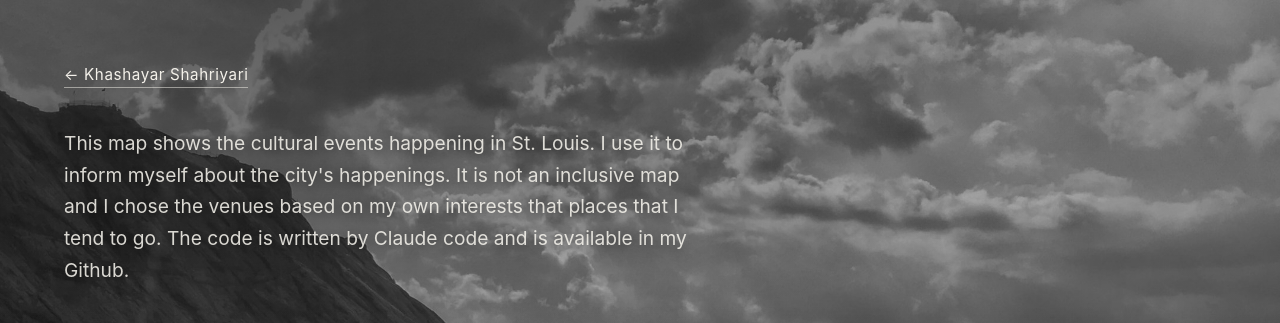
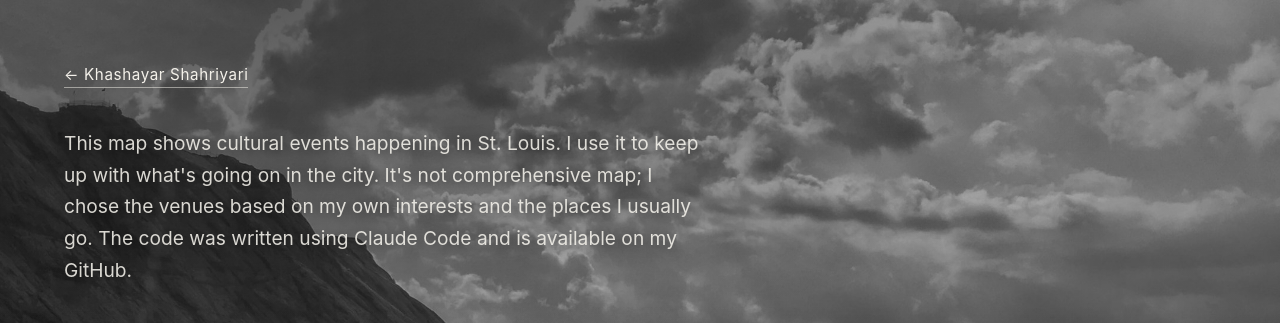
Before and after one commit to khashayarshahriyari/khashayar, a plain HTML site: page temporal-entanglements.html in a window 1280 px wide. Shown: the top 323 px of the page. Drawn offline with Linux system fonts and the light colour scheme; grey boxes are pictures that could not be loaded.

Commit message:
Update temporal-entanglements.html

```diff
--- a/temporal-entanglements.html
+++ b/temporal-entanglements.html
@@ -15,9 +15,7 @@
     <h1 class="visually-hidden">Temporal Entanglements, an interactive map of St. Louis cultural events</h1>
 
     <p class="intro">
-      This map shows the cultural events happening in St. Louis. I use it to inform myself about the city's happenings.
-      It is not an inclusive map and I chose the venues based on my own interests that places that I tend to go.
-      The code is written by Claude code and is available in my Github.
+     This map shows cultural events happening in St. Louis. I use it to keep up with what's going on in the city. It's not comprehensive map; I chose the venues based on my own interests and the places I usually go. The code was written using Claude Code and is available on my GitHub.
     </p>
 
     <!-- The map lives in its own GitHub project, which rebuilds it every day. -->
```
